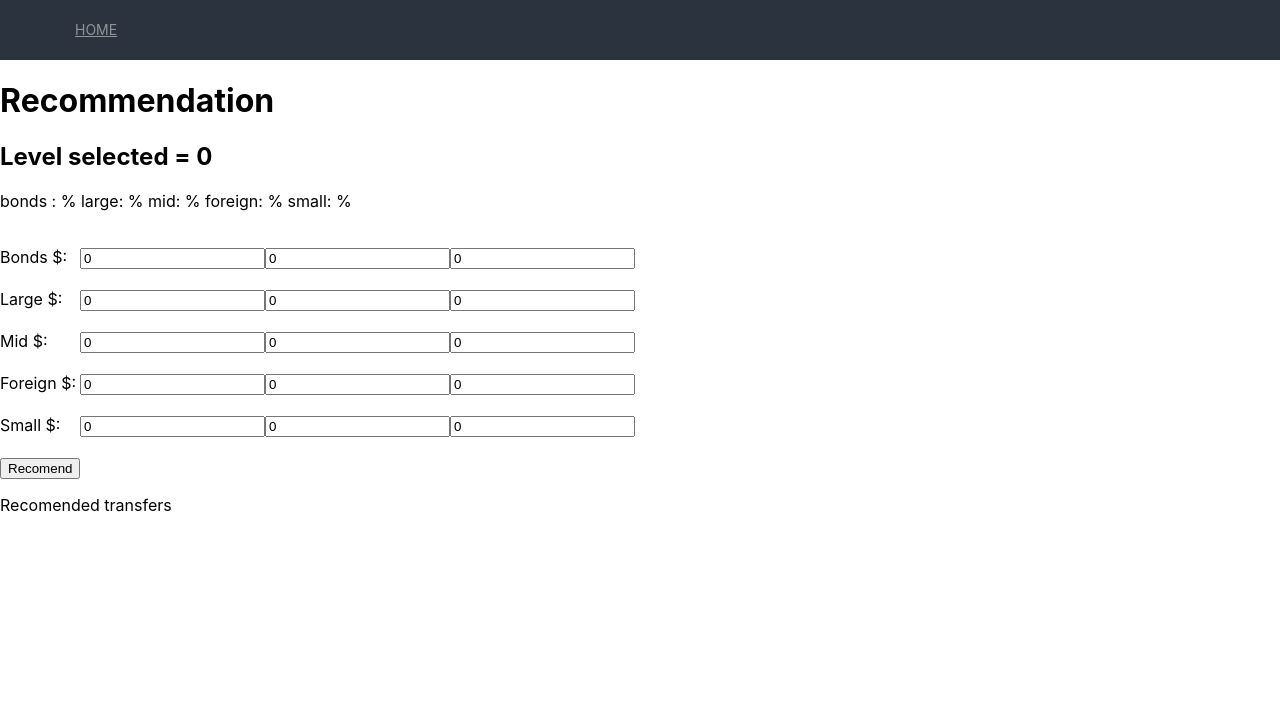
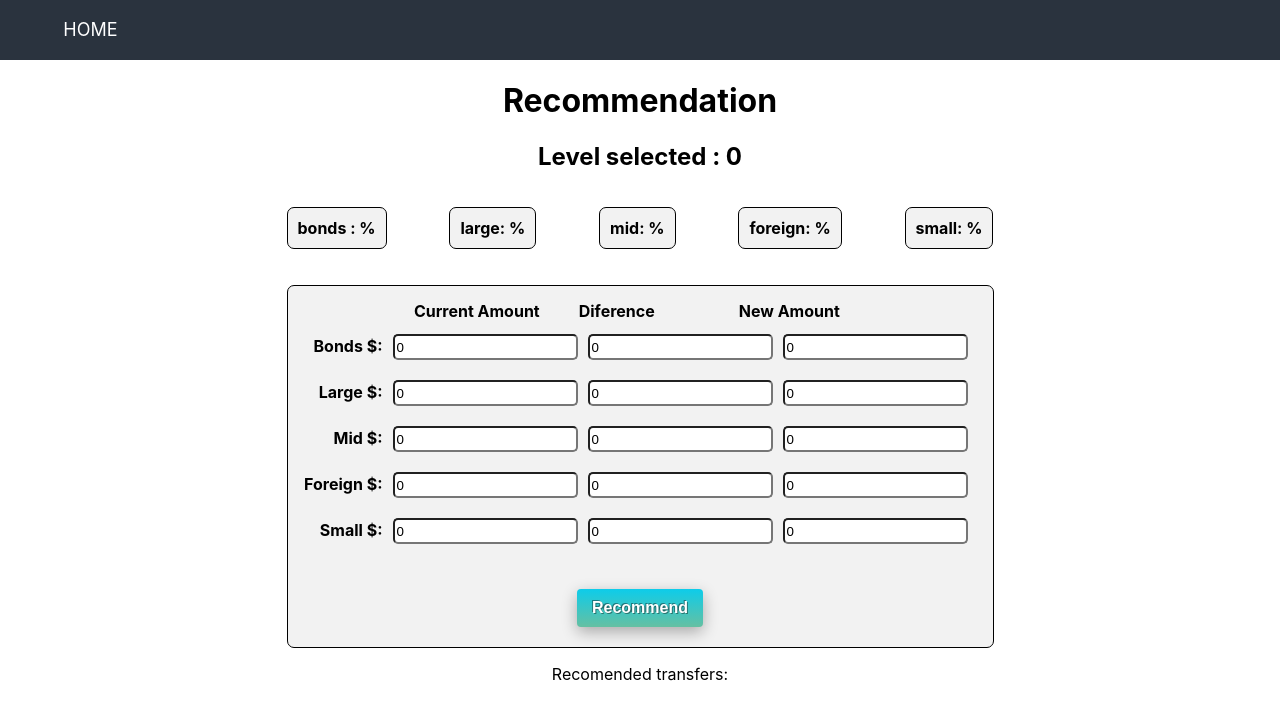
Before and after one commit to Javierms17/reactChallenge, a React (Create React App) app in the folder app/: page /recomend in a window 1280 px wide. Shown: the top 718 px of the page. Built offline with nearby package versions, Linux system fonts and the light colour scheme.

Commit message:
css done

```diff
--- a/app/src/App.css
+++ b/app/src/App.css
@@ -28,13 +28,20 @@
   color: #fff;
   cursor: pointer;
   font-family: Montserrat,sans-serif;
-  font-size: .9em;
+  font-size: 1em;
   margin: 5px;
   padding: 10px 15px;
   text-align: center;
   user-select: none;
   -webkit-user-select: none;
   touch-action: manipulation;
+  font-weight: bold;
+  text-shadow: 1px 1px rgba(0, 0, 0, 0.4), -1px -1px rgba(0, 0, 0, 0.4);
+  transition: all .3s;
+}
+
+.button1:hover {
+  background-image: linear-gradient(#10dfff, #74dbb8);
 }
 
 
@@ -42,6 +49,28 @@
 .button:hover{
   background-color: #91bfeb ;
 }
+
+.buttonDisabled{
+  background-image: linear-gradient(#0dccea, #8d9693);
+  border: 0;
+  border-radius: 4px;
+  box-shadow: rgba(0, 0, 0, .3) 0 5px 15px;
+  box-sizing: border-box;
+  color: #fff;
+  cursor: pointer;
+  font-family: Montserrat,sans-serif;
+  font-size: 1em;
+  margin: 5px;
+  padding: 10px 15px;
+  text-align: center;
+  user-select: none;
+  -webkit-user-select: none;
+  touch-action: manipulation;
+  font-weight: bold;
+  text-shadow: 1px 1px rgba(0, 0, 0, 0.4), -1px -1px rgba(0, 0, 0, 0.4);
+  transition: all .3s;
+}
+
 .active {
   background-color:#5fa6b6 ;
 }
--- a/app/src/components/Header/Header.css
+++ b/app/src/components/Header/Header.css
@@ -37,7 +37,7 @@
 }
 .main-nav ul>li>a {
 	font-size: 14px;
-	color: #8f9499;
+	color: #ffffff;
 	display: inline-block;
 	-webkit-transition: .3s;
 	-o-transition: .3s;
@@ -45,6 +45,8 @@
 	text-transform: uppercase;
 	line-height: 60px;
 	padding: 0 20px;
+	font-size: large;
+	text-decoration: none;
 }
 
 .main-nav ul>li a:hover {
@@ -108,6 +110,10 @@
 	min-width: 162px;
 	display: block;
 	text-transform: capitalize;
+}
+.home{
+	text-decoration: none;
+
 }
 .main-nav ul>li ul li:last-of-type{
 	border: none;
--- a/app/src/components/Header/Header.js
+++ b/app/src/components/Header/Header.js
@@ -16,10 +16,10 @@ function Header() {
 					<div className="navigation">
 						<nav className="main-nav">
 							<ul className="list-unstyled">
-								<li onClick={handleClick}><a href="#0">Home</a></li>
+								<li className='home' onClick={handleClick}><a href="#0">Home</a></li>
 							</ul>
 						</nav>
-						<a href="" className="responsive-menu-open">
+						<a  href="" className="responsive-menu-open">
 			                <span className="icon-bar"></span>
 			                <span className="icon-bar"></span>
 			                <span className="icon-bar"></span>
--- a/app/src/components/Recommendation/Recommendation.css
+++ b/app/src/components/Recommendation/Recommendation.css
@@ -1,4 +1,86 @@
 label{
-    display: inline-block;
+    display:inline-block;
     width: 80px;
+    margin-right: 10px;
+    font-weight: bold;
+    text-align: right;
   }
+
+  .recommendations{
+    display: flex;
+    flex-direction: column;
+    text-align: center;
+    align-items:center;
+    justify-content: space-between;
+    height: 800px;
+    width: 100%;
+  }
+
+  .titleandlist{
+    border: solid 1px black;
+    box-sizing: border-box;
+    padding: 15px;
+    width: 100%;
+    border-radius: 7px;
+    background-color: rgba(0, 0, 0, .05);
+
+  }
+
+ .newAmount{
+   margin-left: 84px;
+ }
+ .diference{
+   margin-left: 39px;
+ }
+
+
+input{
+  margin-right: 10px;
+  border-radius: 5px;
+  height: 20px;
+
+}
+
+.levelpercentages{
+  border: solid 1px black;
+  border-radius: 7px;
+  padding: 10px;
+  background-color: rgba(0, 0, 0, .05);
+  font-weight: bold;
+}
+.allLevelPercentajes{
+  display: flex;
+  flex-direction: row;
+  text-align: center;
+  text-align: center;
+  align-items:center;
+  justify-content: space-between;
+
+}
+
+  ul {
+    list-style: none; /* Remove default bullets */
+    text-align: left;
+    padding-left: 30%;
+  }
+
+  ul li::before {
+    content: "\2022";  /* Add content: \2022 is the CSS Code/unicode for a bullet */
+    color: #65c0a2; /* Change the color */
+    font-weight: bold; /* If you want it to be bold */
+    display: inline-block; /* Needed to add space between the bullet and the text */
+    width: 1em; /* Also needed for space (tweak if needed) */
+    font-size: 1.6em;
+    margin-left: -1em; /* Also needed for space (tweak if needed) */
+  }
+
+
+  .titles{
+    display:  flex;
+    flex-direction: row;
+    width: 80%;
+    padding-left: 16.5%;
+    text-align: center;
+    padding-bottom: 2%;
+    font-weight: bold;
+  }
--- a/app/src/components/Recommendation/Recommendation.js
+++ b/app/src/components/Recommendation/Recommendation.js
@@ -30,6 +30,7 @@ function Recommendation({list}){
    const [newForeign,setNewForeign] = useState(0);
    const [dsmall,setDSmall] = useState(0);
    const [newSmall,setNewSmall] = useState(0);
+   const [transfers,setTransfers] = useState([]);
 
    const largeChange = (e) => {
         const value = e.target.value;
@@ -95,7 +96,7 @@ function Recommendation({list}){
         clonedValues[4].name = "small";
 
 
-        const recomendation = "";
+        const recomendation = [];
 
         for(var i = 0; i<clonedValues.length ;i++ ){
             if(clonedValues[i].dif <0){
@@ -112,13 +113,18 @@ function Recommendation({list}){
                         clonedValues[j].dif -= transfer;
                         if(transfer != 0){
                             transfer = Math.round(transfer * 10) / 10; // round
-                        console.log("transfer "+transfer+" from "+clonedValues[i].name+" to "+clonedValues[j].name);
+                    //    console.log("transfer "+transfer+" from "+clonedValues[i].name+" to "+clonedValues[j].name);
+                        var reco = "Transfer "+transfer+" from "+clonedValues[i].name+" to "+clonedValues[j].name +".";
+
+                        recomendation.push(reco);
                         }
                     }
                 }
 
             }
         }
+        console.log(recomendation);
+        setTransfers(recomendation);
 
     }
     const getValues= (num, sum,per) => { // per = percentage of the risk level
@@ -144,7 +150,7 @@ function Recommendation({list}){
     }
 
     return(
-        <div>
+        <div className='recommendations'>
             <form onSubmit={ev =>{
                 ev.preventDefault();
                 calculate();
@@ -153,9 +159,18 @@ function Recommendation({list}){
 
 
             <h1>Recommendation</h1>
-            <h2>Level selected = {level}</h2>
-            <p>bonds : {dataSet[0]}% large: {dataSet[1]}% mid: {dataSet[2]}% foreign: {dataSet[3]}% small: {dataSet[4]}%</p>
+            <h2>Level selected : {level}</h2>
+         <div className='allLevelPercentajes' >
+         <p className='levelpercentages'>bonds : {dataSet[0]}%</p>
+         <p className='levelpercentages'>large: {dataSet[1]}% </p>
+         <p className='levelpercentages'> mid: {dataSet[2]}%</p>
+         <p className='levelpercentages'>foreign: {dataSet[3]}%</p>
+         <p className='levelpercentages'>small: {dataSet[4]}%</p>
+         </div>
             <br/>
+            <div className='titleandlist'>
+           <div className='titles' > <div>Current Amount</div><div className='diference'> Diference</div> <div className='newAmount'>New Amount</div></div>
+            <div className='labelAndInputs'>
             <label>Bonds $: </label>
             <input type='number' name='bonds' value={bonds} autoComplete='off' onChange={bondsChange}/>
             <input type='number' name='dbonds' readOnly  value={dbonds} />
@@ -184,12 +199,22 @@ function Recommendation({list}){
             <input type='number' name='small' value={small} autoComplete='off' onChange={smallChange}/>
             <input type='number' name='dsmall' readOnly  value={dsmall} />
             <input type='number' name='newsmall' readOnly  value={newSmall} />
+            {/* end of label and inputs */}
+            </div>
             <br/>
             <br/>
-            <button type='submit' >Recomend </button>
+            <button type='submit' className='button1' >Recommend </button>
+            </div>
+            <p> Recomended transfers: </p>
 
-            <p> Recomended transfers </p>
-
+            {/* {transfers} */}
+            { transfers.length > 0 ?        <ul>
+            {transfers.map((transf, index)=>(
+                                <li key={index}>
+                                    {transf}
+                                </li>
+            ))}
+           </ul> : ""}
 
             </form>
         </div>
--- a/app/src/components/Table/Table.css
+++ b/app/src/components/Table/Table.css
@@ -2,6 +2,6 @@
     background-color: #65c0a2 ;
   }
 
-  .tr1{
-
+  tr{
+    user-select: none;
   }
--- a/app/src/pages/HomePage.js
+++ b/app/src/pages/HomePage.js
@@ -16,8 +16,8 @@ import {useSelector} from 'react-redux';
 
     <div className="App">
 
-    <h1> Risk Level selected :{ level!= 0? level:""}</h1>
-    <h2>press a row to select a level </h2>
+    <h1> Risk Level selected: { level!= 0? level:""}</h1>
+    <h2>Press a row to select a level </h2>
   <div className='dashboard'>
   <div className="divTable">
   <Table list={list} colNames={colNames}/>
@@ -29,7 +29,10 @@ import {useSelector} from 'react-redux';
   </div>
    :"" }
   </div>
-  <button className='button1' onClick={handleClick}> go to recomend</button>
+
+  {level != 0 ? <button className='button1' onClick={handleClick}> Go to recomendations</button>:
+  <button className='buttonDisabled' disabled onClick={handleClick}> Go to recomendations</button>}
+
   </div>
 
 
```
